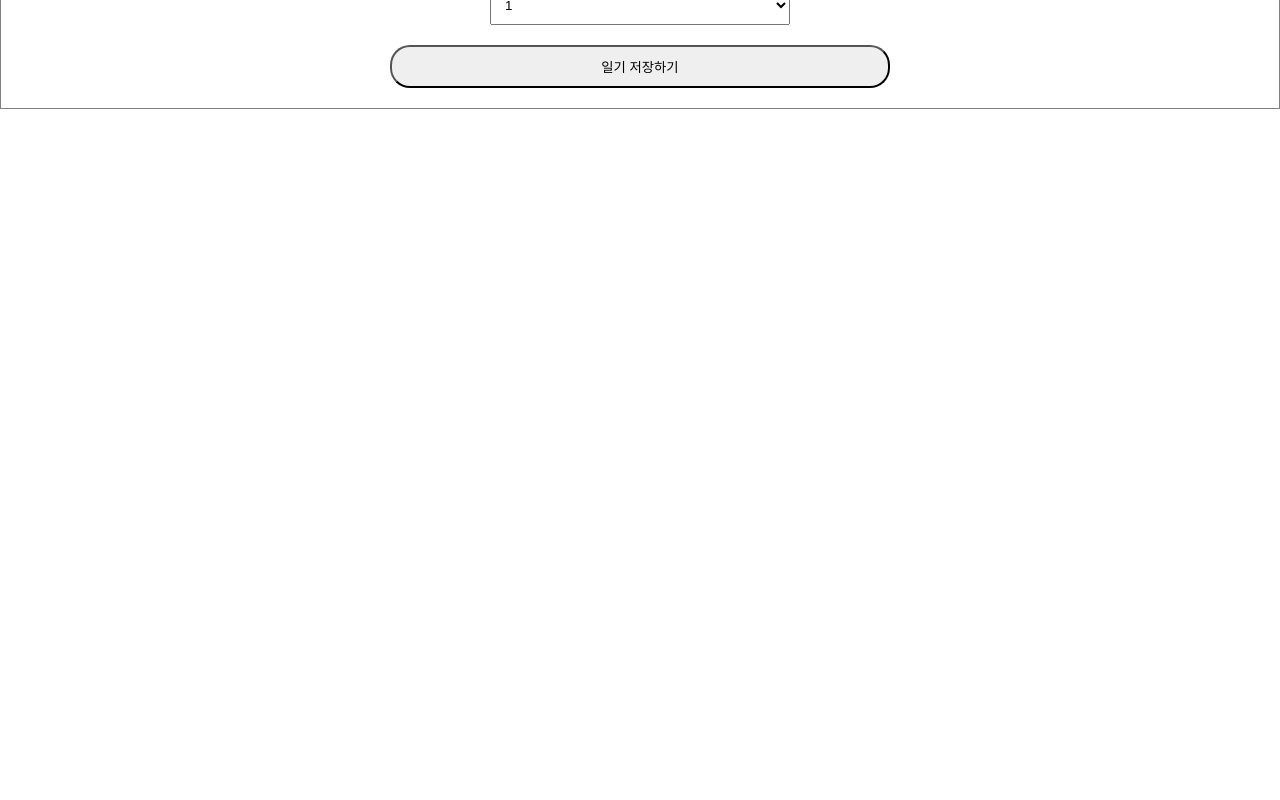
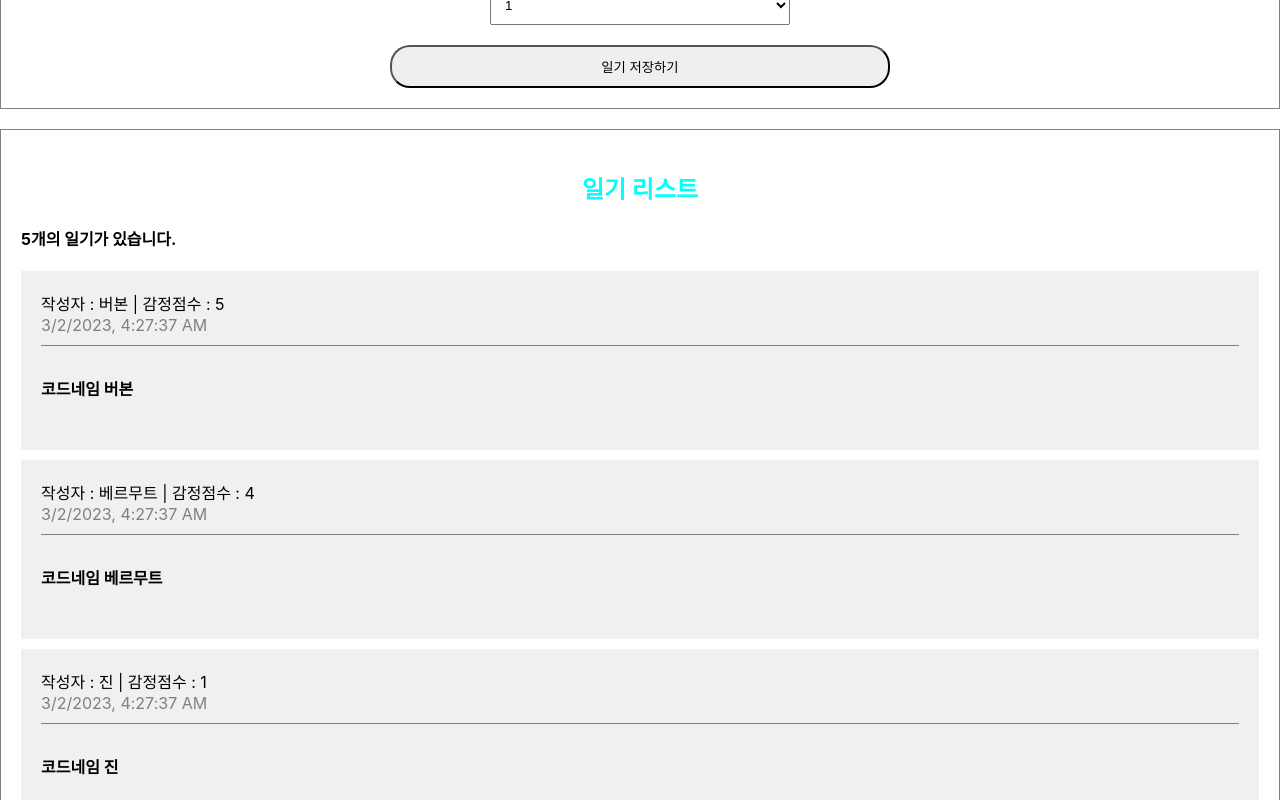
Before and after one commit to developer-jamjam/ReactDiary, a React (Create React App) app: page / in a window 1280 px wide. Shown: the part 440-1240 px from the top of the page. Before the commit the page ends 800 px from the top, so only its background shows below. Built offline with nearby package versions, Linux system fonts and the light colour scheme.

Commit message:
react_mini_project_1
 React에서 DOM조작하기
 dummy데이터 사용하여 리스트 렌더링(조회)

```diff
--- a/src/App.css
+++ b/src/App.css
@@ -29,3 +29,37 @@
   cursor: pointer;
   border-radius: 20px;
 }
+
+/* List */
+
+.DiaryList {
+  border: 1px solid gray;
+  padding: 20px;
+  margin-top: 20px;
+}
+.DiaryList h2 {
+  text-align: center;
+}
+
+/* Item */
+.DiaryItem {
+  background-color: rgb(240,240,240);
+  margin-bottom: 10px;
+  padding: 20px;
+}
+
+.DiaryItem .info {
+  border-bottom: 1px solid gray;
+  padding-bottom: 10px;
+  margin-bottom: 10px;
+}
+
+.DiaryItem .date {
+  color: gray;
+}
+
+.DiaryItem .content {
+  font-weight: bold;
+  margin-bottom: 30px;
+  margin-top: 30px;
+}
--- a/src/App.js
+++ b/src/App.js
@@ -1,14 +1,53 @@
+import React from "react";
 import './App.css';
 import DiaryEditor from './DiaryEditor';
+import DiaryList from './DiaryList';
 
-function App() {
+const dummyList = [
+  {
+    id: 1,
+    author:"버본",
+    content: "코드네임 버본",
+    emotion:5,
+    create_date: new Date().getTime()
+  },
+  {
+    id: 2,
+    author:"베르무트",
+    content: "코드네임 베르무트",
+    emotion:4,
+    create_date: new Date().getTime()
+  },
+  {
+    id: 3,
+    author:"진",
+    content: "코드네임 진",
+    emotion:1,
+    create_date: new Date().getTime()
+  },
+  {
+    id: 4,
+    author:"아카이 슈이치",
+    content: "FBI",
+    emotion:4,
+    create_date: new Date().getTime()
+  },
+  {
+    id: 5,
+    author:"디무",
+    content: "팝마트 캐릭터 Dimoo",
+    emotion:3,
+    create_date: new Date().getTime()
+  },
+]
+const App =() => {
   let name = "dev_404";
   return (
       <div className="App">
           <h2>Hello React! by.{name}의 일기장</h2>
           <DiaryEditor />
+          <DiaryList diaryList={dummyList} />
       </div>
   );
 }
-
 export default App;
--- a/src/DiaryEditor.js
+++ b/src/DiaryEditor.js
@@ -1,7 +1,9 @@
-import { useState } from 'react';
+import { useState, useRef } from 'react';
 
 const DiaryEditor = () => {
-
+    //React에서 Dom요소에 접근을 할 수 있게 해주는 useRef();
+    const authorInput = useRef();
+    const contentArea = useRef();
     const [state, setState] = useState({
         author: "",
         content: "",
@@ -12,26 +14,39 @@
         console.log(e.target.name);
         console.log(e.target.value);
         setState({
-            ...state,
+            ...state, //스프레드 연산자 사용하여 펼쳐준다.
             [e.target.name] : e.target.value,
         })
     };
     const handleSumbit = () => {
-        console.log(state);
+        if(state.author.length < 1) {
+            authorInput.current.focus();
+            return
+        }
+        if(state.content.length < 5) {
+            contentArea.current.focus();
+            return
+        }
         alert("저장성공");
     };
     return (
         <div className="DiaryEditor">
             <h2>오늘의 일기</h2>
             <div>
-                <input name="author"
-                value={state.author}
-                onChange={handleChangeState}/>
+                <input
+                    name="author"
+                    ref={authorInput}
+                    value={state.author}
+                    onChange={handleChangeState}
+                />
             </div>
             <div>
-                <textarea name="content"
-                value={state.content}
-                onChange={handleChangeState} />
+                <textarea
+                    ref={contentArea}
+                    name="content"
+                    value={state.content}
+                    onChange={handleChangeState}
+                />
             </div>
             <div>
                 <select
--- /dev/null
+++ b/src/DiaryItem.js
@@ -0,0 +1,16 @@
+const DiaryItem = ({author,content,create_date,emotion,id}) => {
+    return (
+        <div className="DiaryItem">
+            <div className="info">
+                <span>
+                    작성자 : {author} | 감정점수 : {emotion}
+                </span>
+                <br />
+                <span className="date">{new Date(create_date).toLocaleString()}</span>
+            </div>
+            <div className="content">{content}</div>
+        </div>
+    )
+}
+
+export default DiaryItem;
--- /dev/null
+++ b/src/DiaryList.js
@@ -0,0 +1,20 @@
+import DiaryItem from './DiaryItem';
+
+const DiaryList = ({diaryList}) => {
+    return (
+        <div className="DiaryList">
+            <h2>일기 리스트</h2>
+            <h4>{diaryList.length}개의 일기가 있습니다.</h4>
+        <div>
+            {diaryList.map((it)=>(
+                <DiaryItem key={it.id} {...it} />
+            ))}
+        </div>
+        </div>
+    );
+};
+
+DiaryList.defaultProps = {
+    diaryList: [],
+};
+export default DiaryList;
```
